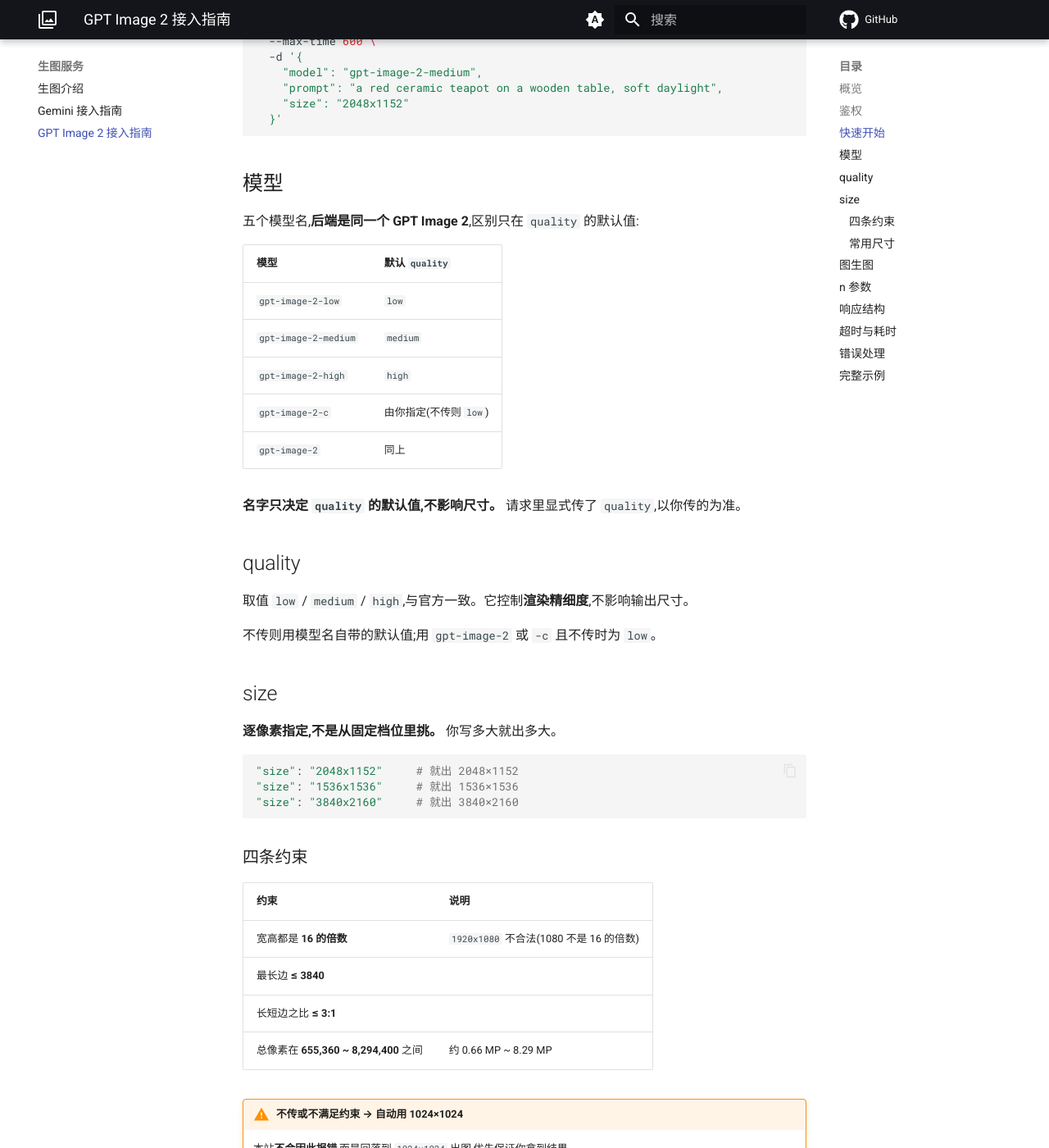
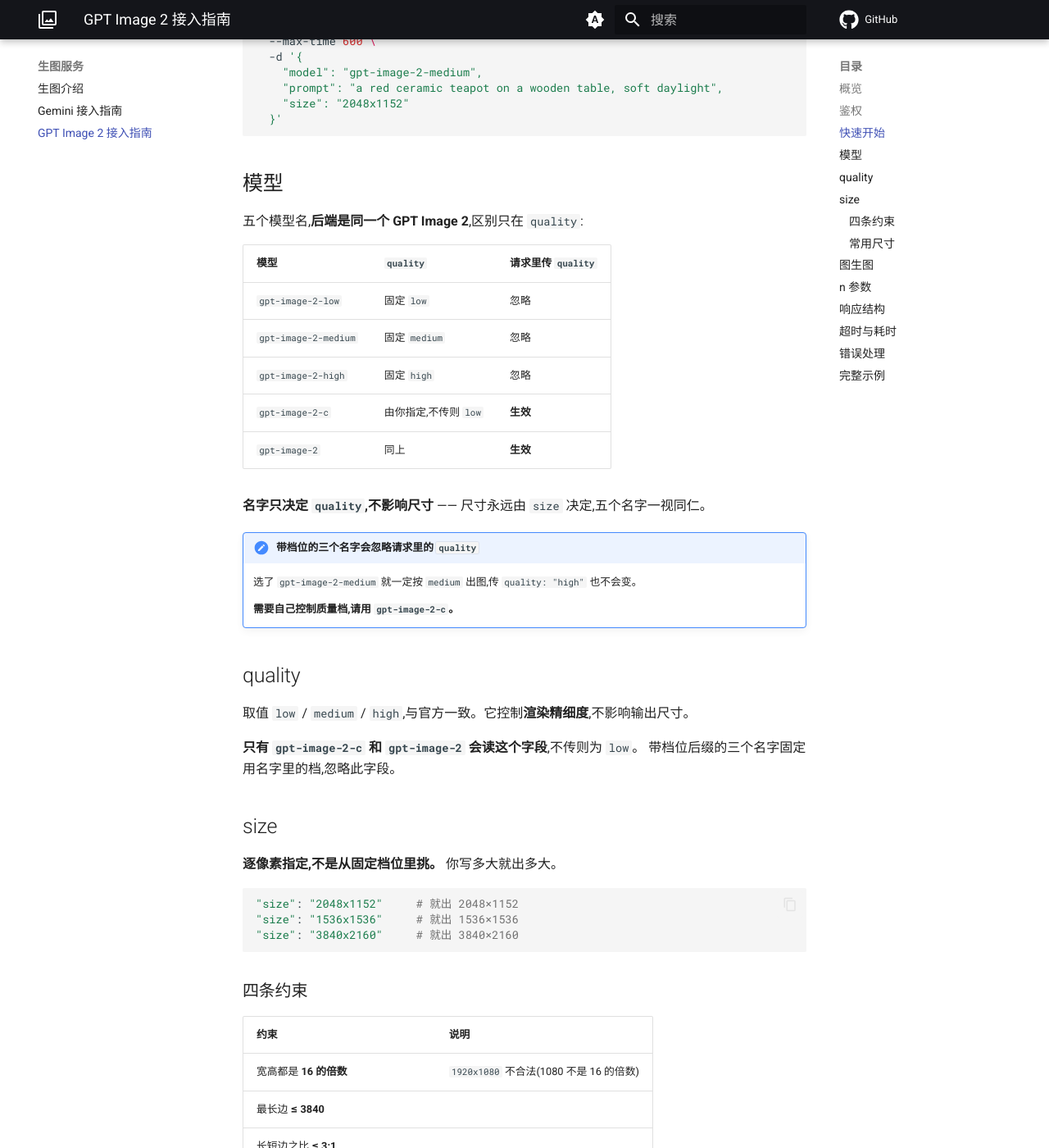
Before and after one commit to pro-llm/docs, an MkDocs documentation site: the page built from docs/image-generation/gpt-image-2.md, in a window 1280 px wide and 1400 px high, scrolled down 1211 px. Shown: the whole window at 82% size. Built offline with MkDocs 1.6.1 and Material for MkDocs 9.7.7, drawn with Linux system fonts in a browser that asks for light colours; comment, search, counter and statistics services are not loaded.

Commit message:
docs: 带档位的模型名会忽略请求里的 quality
之前写的是"名字只决定默认值,显式传 quality 以你传的为准" —— 那是计费漏洞:
客户用 gpt-image-2-medium 付 medium 的钱、传 quality=high 就能拿到 high 的图。
adobe2api 已改成锁死(v0.1.22),文档同步。

- 模型表加一列「请求里传 quality」,三个带档位的写"忽略",-c 与裸名写"生效"
- 加一条 note:需要自己控制质量档请用 gpt-image-2-c
- quality 那节写明只有 -c 和裸名会读这个字段
- 总览页同步

Co-Authored-By: Claude Fable 5 <noreply@anthropic.com>

```diff
--- a/docs/image-generation/gpt-image-2.md
+++ b/docs/image-generation/gpt-image-2.md
@@ -86,23 +86,29 @@ Authorization: Bearer YOUR_API_KEY
 
 ## 模型
 
-五个模型名,**后端是同一个 GPT Image 2**,区别只在 `quality` 的默认值:
+五个模型名,**后端是同一个 GPT Image 2**,区别只在 `quality`:
 
-| 模型 | 默认 `quality` |
-| --- | --- |
-| `gpt-image-2-low` | `low` |
-| `gpt-image-2-medium` | `medium` |
-| `gpt-image-2-high` | `high` |
-| `gpt-image-2-c` | 由你指定(不传则 `low`) |
-| `gpt-image-2` | 同上 |
+| 模型 | `quality` | 请求里传 `quality` |
+| --- | --- | --- |
+| `gpt-image-2-low` | 固定 `low` | 忽略 |
+| `gpt-image-2-medium` | 固定 `medium` | 忽略 |
+| `gpt-image-2-high` | 固定 `high` | 忽略 |
+| `gpt-image-2-c` | 由你指定,不传则 `low` | **生效** |
+| `gpt-image-2` | 同上 | **生效** |
 
-**名字只决定 `quality` 的默认值,不影响尺寸。** 请求里显式传了 `quality`,以你传的为准。
+**名字只决定 `quality`,不影响尺寸** —— 尺寸永远由 `size` 决定,五个名字一视同仁。
+
+!!! note "带档位的三个名字会忽略请求里的 `quality`"
+    选了 `gpt-image-2-medium` 就一定按 `medium` 出图,传 `quality: "high"` 也不会变。
+
+    **需要自己控制质量档,请用 `gpt-image-2-c`。**
 
 ## quality
 
 取值 `low` / `medium` / `high`,与官方一致。它控制**渲染精细度**,不影响输出尺寸。
 
-不传则用模型名自带的默认值;用 `gpt-image-2` 或 `-c` 且不传时为 `low`。
+**只有 `gpt-image-2-c` 和 `gpt-image-2` 会读这个字段**,不传则为 `low`。
+带档位后缀的三个名字固定用名字里的档,忽略此字段。
 
 ## size
 
```
Also changed, not shown: docs/image-generation/overview.md (+6 -6 lines).
